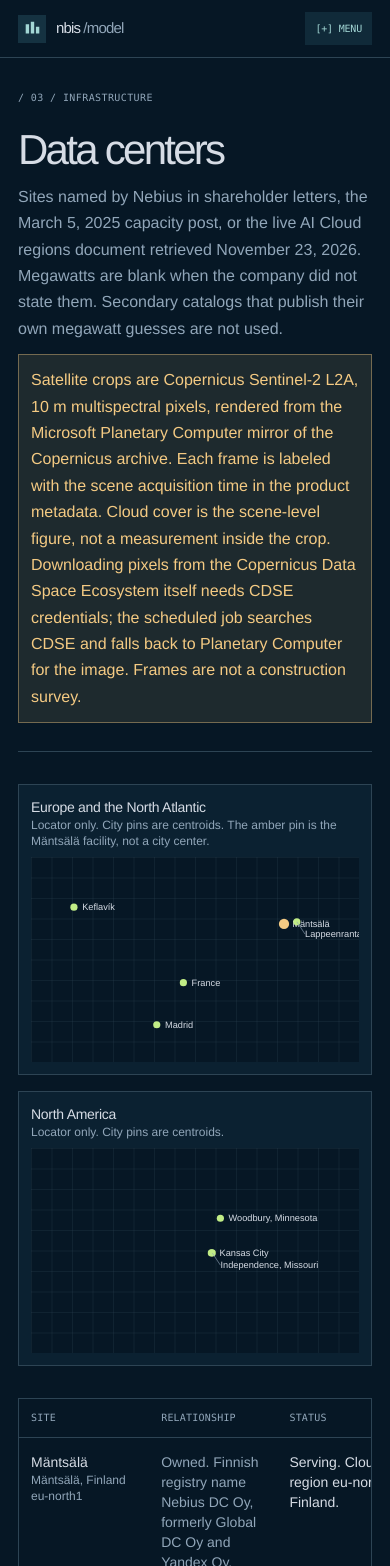
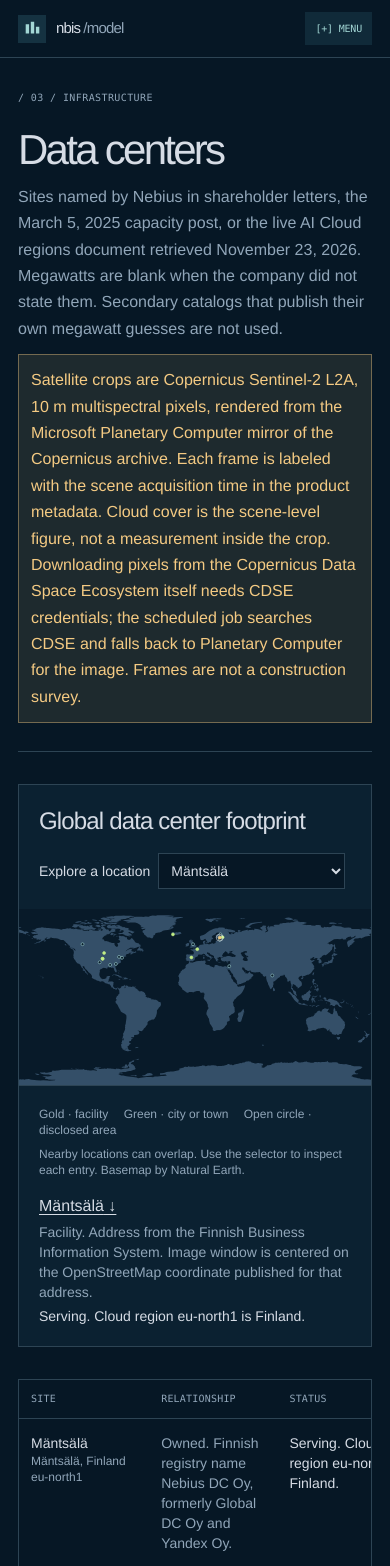
Before and after one commit to dfurry-boilermaker/nbismodel, a Next.js app: page /data-centers in a window 390 px wide. Shown: the top 1566 px of the page. Built offline with nearby package versions, Linux system fonts and the light colour scheme.

Commit message:
Chart quarterly results and guidance, and map the worldwide data center footprint

```diff
--- a/app/financials/page.tsx
+++ b/app/financials/page.tsx
@@ -1,3 +1,4 @@
+import { FinancialCharts } from "@/components/result-charts";
 import { MetricValue, SourceA } from "@/components/metric-value";
 import { financials } from "@/lib/load";
 import type { Metric } from "@/lib/types";
@@ -32,6 +33,8 @@ export default function FinancialsPage() {
           <SourceA source="edgar" sources={sources}>EDGAR, CIK {financials.cik}</SourceA>
         </p>
       </header>
+
+      <FinancialCharts />
 
       <div className="hidden overflow-x-auto rounded-xl border border-line md:block">
         <table className="w-full min-w-[860px] text-left text-sm">
--- a/app/guidance/page.tsx
+++ b/app/guidance/page.tsx
@@ -1,3 +1,4 @@
+import { GuidanceChart } from "@/components/result-charts";
 import { Badge } from "@/components/ui/badge";
 import { SourceA } from "@/components/metric-value";
 import { guidance } from "@/lib/load";
@@ -32,6 +33,7 @@ export default function GuidancePage() {
                 <span className="text-xs text-muted">{item.unit}</span>
               </div>
               <p className="mt-2 text-sm text-muted">{score.basis}</p>
+              <GuidanceChart item={item} />
               {item.actual ? (
                 <p className="mt-2 text-sm">
                   Latest actual:{" "}
--- a/components/dc-map.tsx
+++ b/components/dc-map.tsx
@@ -1,71 +1,59 @@
 "use client";
 
+import { useState } from "react";
 import type { DataCenter } from "@/lib/types";
 
-function stackedOffset(sites: DataCenter[], index: number): number {
-  const panel = sites;
-  const site = panel[index];
-  const pin = site.pin!;
-  let offset = 0;
-  for (let earlier = 0; earlier < index; earlier += 1) {
-    const other = panel[earlier].pin!;
-    const close = Math.abs(other.lat - pin.lat) < 1.2 && Math.abs(other.lon - pin.lon) < 4;
-    if (close) offset += 12;
-  }
-  return offset;
-}
-
-const PANELS = [
-  { id: "europe", title: "Europe and the North Atlantic", minLon: -30, maxLon: 40, minLat: 35, maxLat: 72 },
-  { id: "america", title: "North America", minLon: -125, maxLon: -70, minLat: 24, maxLat: 55 },
-];
+// Label anchors inside the disclosed region. These are never facility coordinates.
+const regionAnchors: Record<string, [number, number]> = {
+  "mantasala-2": [60.63, 25.27], "finland-310": [64, 26], "new-jersey": [40.1, -74.6],
+  uk: [54, -2], israel: [31.5, 35], alabama: [32.8, -86.8], oklahoma: [35.5, -97.5],
+  pennsylvania: [41, -77.7], "south-carolina": [33.8, -80.9], estonia: [58.7, 25.5],
+  alberta: [54, -115], india: [22, 79],
+};
 
 export function DcMap({ sites }: { sites: DataCenter[] }) {
-  const pinned = sites.filter((site) => site.pin);
+  const [selectedId, select] = useState(sites[0]?.id);
+  const selected = sites.find(site => site.id === selectedId);
+  if (!selected) return null;
+  // Paint the selected marker last so neighboring sites can always be inspected.
+  const ordered = [...sites.filter(site => site !== selected), selected];
   return (
-    <div className="grid gap-4 lg:grid-cols-2">
-      {PANELS.map((panel) => {
-        const inside = pinned.filter((site) => {
-          const pin = site.pin!;
-          return (
-            pin.lon >= panel.minLon &&
-            pin.lon <= panel.maxLon &&
-            pin.lat >= panel.minLat &&
-            pin.lat <= panel.maxLat
-          );
-        });
-        return (
-          <div key={panel.id} className="rounded-lg border border-line bg-panel p-3">
-            <h3 className="text-sm font-medium">{panel.title}</h3>
-            <p className="mb-2 text-xs text-muted">
-              Locator only. City pins are centroids.
-              {panel.id === "europe" ? " The amber pin is the Mäntsälä facility, not a city center." : ""}
-            </p>
-            <svg viewBox="0 0 320 200" className="h-auto w-full rounded bg-[#061725]">
-              <defs><pattern id={`map-grid-${panel.id}`} width="20" height="20" patternUnits="userSpaceOnUse"><path d="M20 0H0V20" fill="none" stroke="#2d4454" strokeWidth="0.5" /></pattern></defs>
-              <rect width="320" height="200" fill={`url(#map-grid-${panel.id})`} />
-              {inside.map((site, index) => {
-                const pin = site.pin!;
-                const x = ((pin.lon - panel.minLon) / (panel.maxLon - panel.minLon)) * 300 + 10;
-                const y = ((panel.maxLat - pin.lat) / (panel.maxLat - panel.minLat)) * 180 + 10;
-                const facility = pin.precision.startsWith("Facility");
-                const labelY = y + index * 0 + stackedOffset(inside, index);
-                return (
-                  <g key={site.id}>
-                    <circle cx={x} cy={y} r={facility ? 5 : 3.5} fill={facility ? "#f4ca83" : "#c1ed86"} />
-                    {Math.abs(labelY - y) > 8 ? (
-                      <line x1={x} y1={y} x2={x + 8} y2={labelY} stroke="#91a6b9" strokeWidth="0.6" />
-                    ) : null}
-                    <text x={x + 8} y={labelY + 3} fill="#d6dce5" fontSize="9">
-                      {site.name}
-                    </text>
-                  </g>
-                );
-              })}
-            </svg>
-          </div>
-        );
-      })}
-    </div>
+    <section className="overflow-hidden rounded-xl border border-line bg-panel">
+      <div className="grid items-center gap-4 p-5 lg:grid-cols-[1fr_auto]">
+        <h2 className="text-2xl">Global data center footprint</h2>
+        <label className="flex flex-wrap items-center gap-2 text-sm">Explore a location
+          <select className="max-w-full rounded border border-line bg-background p-2" value={selectedId} onChange={event => select(event.target.value)}>
+            {sites.map(site => <option key={site.id} value={site.id}>{site.name}</option>)}
+          </select>
+        </label>
+      </div>
+      <svg viewBox="0 0 720 360" role="group" aria-label="World map of disclosed locations" className="block w-full bg-[#081a29]">
+        <image href="/world-land.svg" width="720" height="360" />
+        {ordered.map(site => {
+          const location = site.pin ? [site.pin.lat, site.pin.lon] : regionAnchors[site.id];
+          if (!location) return null;
+          const [lat, lon] = location;
+          const active = site === selected;
+          const color = site.pin?.precision.startsWith("Facility") ? "#f4ca83" : site.pin ? "#c1ed86" : "#a3d7d5";
+          return <g key={site.id} transform={`translate(${2 * (180 + lon)} ${2 * (90 - lat)})`}
+            role="button" tabIndex={0} aria-label={site.name} aria-pressed={active}
+            className="cursor-pointer" onClick={() => select(site.id)} onKeyDown={event => {
+              if (event.key === "Enter" || event.key === " ") { event.preventDefault(); select(site.id); }
+            }}>
+            <title>{site.name}</title>
+            <circle r="6" fill="transparent" />
+            {active && <circle r="7" stroke="white" fill="none" />}
+            <circle r="3" stroke={color} strokeWidth="1.2" fill={site.pin ? color : "#081a29"} />
+          </g>;
+        })}
+      </svg>
+      <div className="grid gap-4 border-t border-line p-5 sm:grid-cols-2">
+        <div><p className="text-xs text-muted">Gold · facility　 Green · city or town　 Open circle · disclosed area</p>
+          <p className="mt-2 text-xs text-muted">Nearby locations can overlap. Use the selector to inspect each entry. Basemap by Natural Earth.</p></div>
+        <div aria-live="polite"><a className="font-medium underline" href={`#${selected.id}`}>{selected.name} ↓</a>
+          <p className="mt-1 text-sm text-muted">{selected.pin?.precision ?? (regionAnchors[selected.id] ? "Approximate area marker for " + selected.place + ". Facility coordinates are unverified." : "Location coordinates unavailable.")}</p>
+          <p className="mt-1 text-sm">{selected.status}</p></div>
+      </div>
+    </section>
   );
 }
--- /dev/null
+++ b/components/result-charts.tsx
@@ -0,0 +1,51 @@
+import { financials } from "@/lib/load";
+import type { GuidanceItem } from "@/lib/types";
+import { latestRevision } from "@/lib/guidance";
+
+export function FinancialCharts() {
+  const quarters = [...financials.quarters].sort((a, b) => a.periodEnd.localeCompare(b.periodEnd));
+  return <section aria-label="Quarterly financial trends" className="grid gap-4 lg:grid-cols-3">
+    {(["revenue", "adjustedEbitda", "capex"] as const).map(key => {
+      const values = quarters.map(q => q[key].value ?? 0);
+      const min = Math.min(0, ...values);
+      const span = Math.max(0, ...values) - min || 1;
+      const zero = -min / span * 100;
+      const title = { revenue: "Revenue", adjustedEbitda: "Adjusted EBITDA", capex: "Capital expenditure" }[key];
+      return <figure key={key} className="rounded-xl border border-line bg-panel p-4">
+        <figcaption className="mb-4"><h2 className="text-xl">{title}</h2><span className="text-xs text-muted">Quarterly · USD millions</span></figcaption>
+        {quarters.map(q => {
+          const metric = q[key];
+          const v = metric.value;
+          return <div key={q.id} className="grid grid-cols-[4.5rem_1fr_4.5rem] items-center gap-2 py-1 text-xs">
+            <span>{q.label}</span>
+            <div aria-hidden="true" className="relative h-4 border-b border-line">
+              <i className="absolute h-full border-l border-muted" style={{left: zero + "%"}} />
+              {v != null && <i className="absolute top-1 h-2 rounded-sm" style={{left: (Math.min(0, v) - min) / span * 100 + "%", width: Math.abs(v) / span * 100 + "%", background: v < 0 ? "var(--violet)" : "var(--good)"}} />}
+            </div>
+            <a className="text-right font-mono underline" href={financials.sources[metric.source]?.url} title={metric.basis}>{v?.toLocaleString("en-US") ?? "—"}</a>
+          </div>;
+        })}
+      </figure>;
+    })}
+  </section>;
+}
+
+export function GuidanceChart({ item }: { item: GuidanceItem }) {
+  const rev = latestRevision(item);
+  const actual = item.actual;
+  if (rev.change === "replaced" || rev.low == null || !actual || actual.value == null) return null;
+  const ceiling = Math.max(rev.low, rev.high ?? 0, actual.value) * 1.12;
+  if (ceiling <= 0 || actual.value < 0 || rev.low < 0) return null;
+  const percent = (value: number) => value / ceiling * 100 + "%";
+  return <figure className="my-4 max-w-2xl rounded border border-line bg-background p-3">
+    <figcaption className="flex flex-wrap justify-between gap-2 text-xs">
+      <span className="text-good">Reported · {actual.approximate ? "≈ " : ""}{actual.value.toLocaleString("en-US")} {item.unit}</span>
+      <span className="text-amber">Target · {rev.label}</span>
+    </figcaption>
+    <div aria-hidden="true" className="relative mt-3 h-5 border-b border-line">
+      <div className="absolute bottom-1 h-2 bg-good" style={{left: 0, width: percent(actual.value)}} />
+      <div className="absolute inset-y-0 border-x-2 border-amber bg-amber/30" style={{left: percent(rev.low), width: percent((rev.high ?? rev.low) - rev.low)}} />
+    </div>
+    <p className="mt-1 text-xs text-muted">0 {item.unit} · Reported {actual.asOf}{rev.periodEnd ? " · Target period ends " + rev.periodEnd : ""}</p>
+  </figure>;
+}
```
Also changed, not shown: lib/guidance.ts (+4 -4 lines), public/world-land.svg (added).
